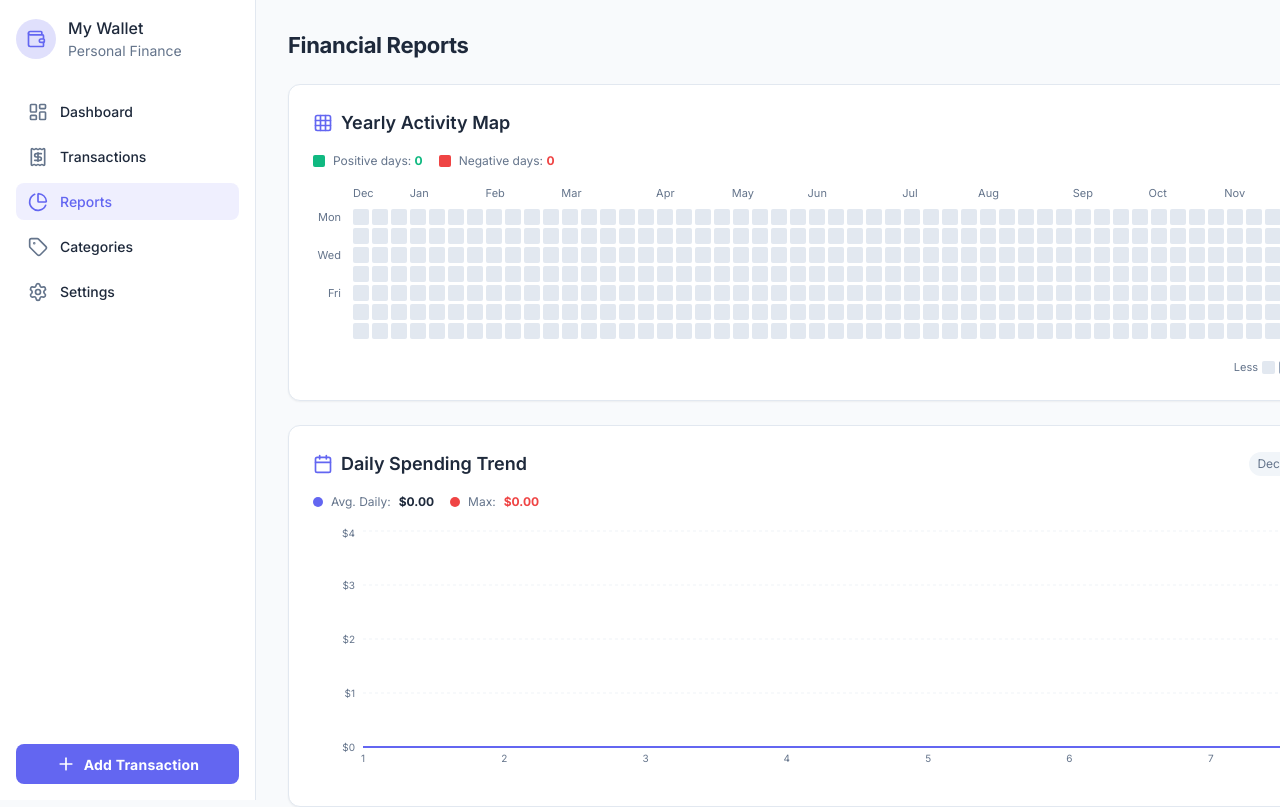
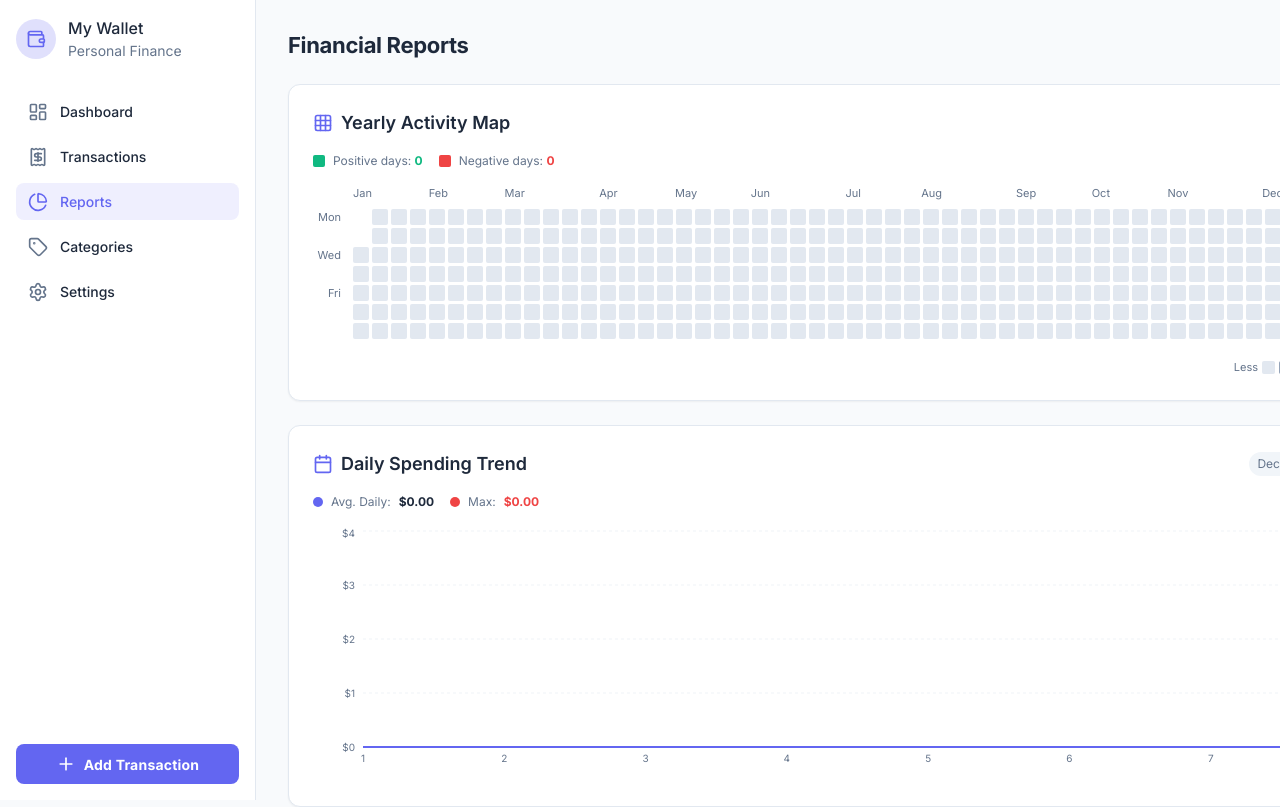
Before and after one commit to ozcelikcode/Flow, a React (Vite) app: page /reports in a window 1280 px wide. Shown: the top 807 px of the page. Built offline with nearby package versions, Linux system fonts and the light colour scheme.

Commit message:
feat: add YearlyActivityMap component to visualize daily financial activity

```diff
--- a/src/components/reports/YearlyActivityMap.tsx
+++ b/src/components/reports/YearlyActivityMap.tsx
@@ -91,15 +91,13 @@ export default function YearlyActivityMap({
     const months = language === 'tr' ? MONTHS_TR : MONTHS_EN;
     const days = language === 'tr' ? DAYS_TR : DAYS_EN;
 
-    // Generate yearly data (last 365 days)
+    // Generate data for the current year (January 1 to December 31)
     const { stats, weekColumns } = useMemo(() => {
-        const today = new Date();
-        today.setHours(23, 59, 59, 999); // End of today
-
-        const yearAgo = new Date(today);
-        yearAgo.setFullYear(yearAgo.getFullYear() - 1);
-        yearAgo.setDate(yearAgo.getDate() + 1);
-        yearAgo.setHours(0, 0, 0, 0); // Start of day
+        const currentYear = new Date().getFullYear();
+        const yearStart = new Date(currentYear, 0, 1); // January 1st
+        const yearEnd = new Date(currentYear, 11, 31); // December 31st
+        yearStart.setHours(0, 0, 0, 0);
+        yearEnd.setHours(23, 59, 59, 999);
 
         // Create a map for quick transaction lookup by date
         const transactionsByDate = new Map<string, { income: number; expense: number }>();
@@ -118,21 +116,25 @@ export default function YearlyActivityMap({
             }
         });
 
-        // Generate all days
+        // Generate all days for the year
         const allDays: DayData[] = [];
         let positiveDays = 0;
         let negativeDays = 0;
 
-        const currentDate = new Date(yearAgo);
-        while (currentDate <= today) {
+        const currentDate = new Date(yearStart);
+        const today = new Date();
+        today.setHours(0, 0, 0, 0);
+
+        while (currentDate <= yearEnd) {
             const dateKey = toLocalDateKey(currentDate);
             const dayTransactions = transactionsByDate.get(dateKey);
+            const isFuture = currentDate > today;
 
-            let status: DayData['status'] = 'empty';
+            let status: DayData['status'] = isFuture ? 'empty' : 'empty';
             let income = 0;
             let expense = 0;
 
-            if (dayTransactions) {
+            if (dayTransactions && !isFuture) {
                 income = dayTransactions.income;
                 expense = dayTransactions.expense;
                 const net = income - expense;
@@ -159,21 +161,18 @@ export default function YearlyActivityMap({
             currentDate.setDate(currentDate.getDate() + 1);
         }
 
-        // Organize into weeks (columns)
+        // Organize into weeks (columns) - weeks start on Monday
         const weeks: DayData[][] = [];
         let currentWeek: DayData[] = [];
 
-        // Pad the first week with empty days
-        const firstDayOfWeek = new Date(yearAgo).getDay();
-        const paddingDays = firstDayOfWeek === 0 ? 6 : firstDayOfWeek - 1; // Monday = 0
-        for (let i = 0; i < paddingDays; i++) {
-            currentWeek.push({
-                date: '',
-                income: 0,
-                expense: 0,
-                net: 0,
-                status: 'empty'
-            });
+        // Get the day of week for January 1st (0 = Sunday, 1 = Monday, etc.)
+        const firstDayOfWeek = yearStart.getDay();
+        // Convert to Monday-based index (Monday = 0, Sunday = 6)
+        const startDayIndex = firstDayOfWeek === 0 ? 6 : firstDayOfWeek - 1;
+
+        // First week: fill with null for days before Jan 1
+        for (let i = 0; i < startDayIndex; i++) {
+            currentWeek.push(null as any); // Will be filtered out in render
         }
 
         allDays.forEach(day => {
@@ -184,7 +183,7 @@ export default function YearlyActivityMap({
             }
         });
 
-        // Push remaining days
+        // Push remaining days (last week, no padding needed)
         if (currentWeek.length > 0) {
             weeks.push(currentWeek);
         }
@@ -230,7 +229,7 @@ export default function YearlyActivityMap({
 
         weekColumns.forEach((week, weekIndex) => {
             week.forEach(day => {
-                if (day.date) {
+                if (day && day.date) {
                     const month = new Date(day.date).getMonth();
                     if (month !== currentMonth) {
                         currentMonth = month;
@@ -313,12 +312,19 @@ export default function YearlyActivityMap({
                             {weekColumns.map((week, weekIdx) => (
                                 <div key={weekIdx} className="flex flex-col gap-[2px] sm:gap-[3px]">
                                     {week.map((day, dayIdx) => (
+                                        day ? (
                                             <div
                                                 key={`${weekIdx}-${dayIdx}`}
                                                 className={`aspect-square w-full min-h-3 sm:min-h-4 rounded-sm cursor-pointer transition-colors ${getCellColor(day.status)}`}
                                                 onMouseEnter={(e) => handleMouseEnter(day, e)}
                                                 onMouseLeave={handleMouseLeave}
                                             />
+                                        ) : (
+                                            <div
+                                                key={`${weekIdx}-${dayIdx}`}
+                                                className="aspect-square w-full min-h-3 sm:min-h-4"
+                                            />
+                                        )
                                     ))}
                                 </div>
                             ))}
```
Lines whose indentation alone changed are shown as unchanged.
